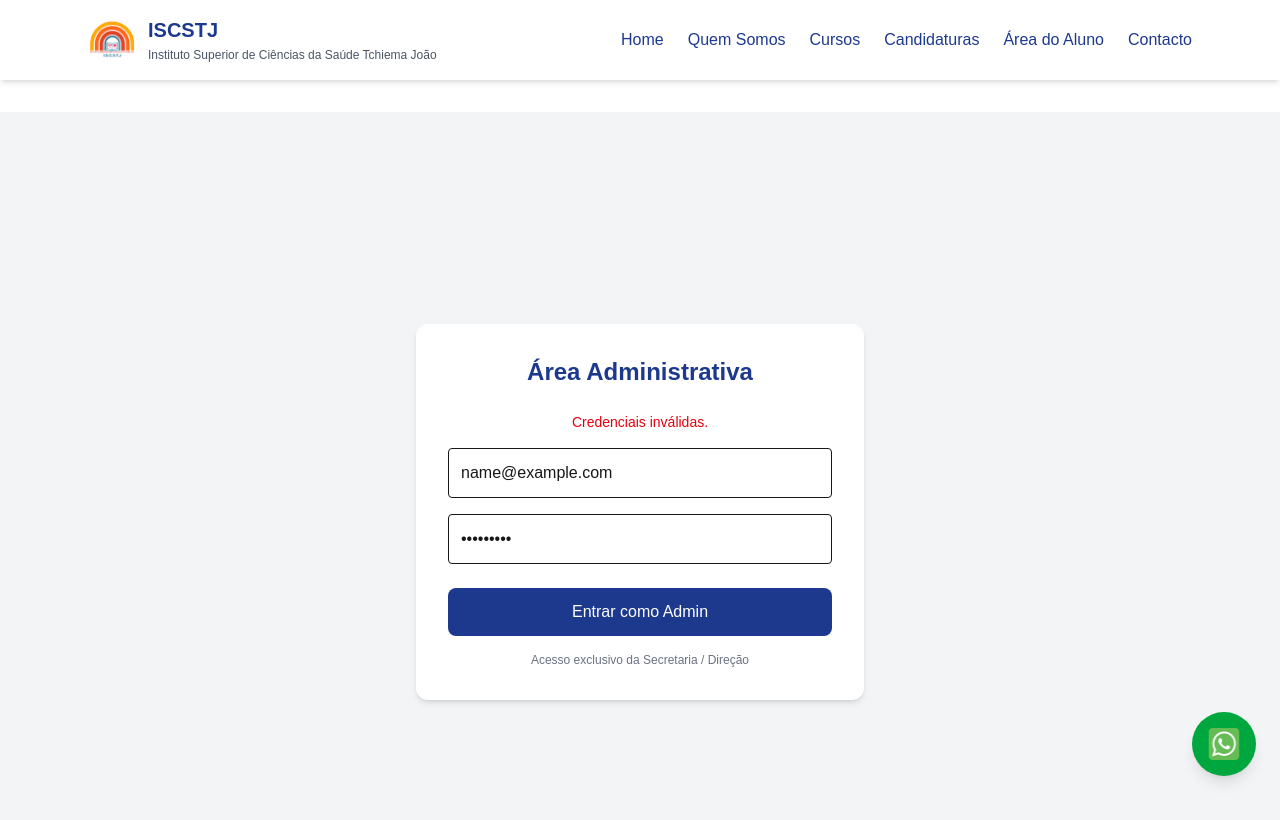
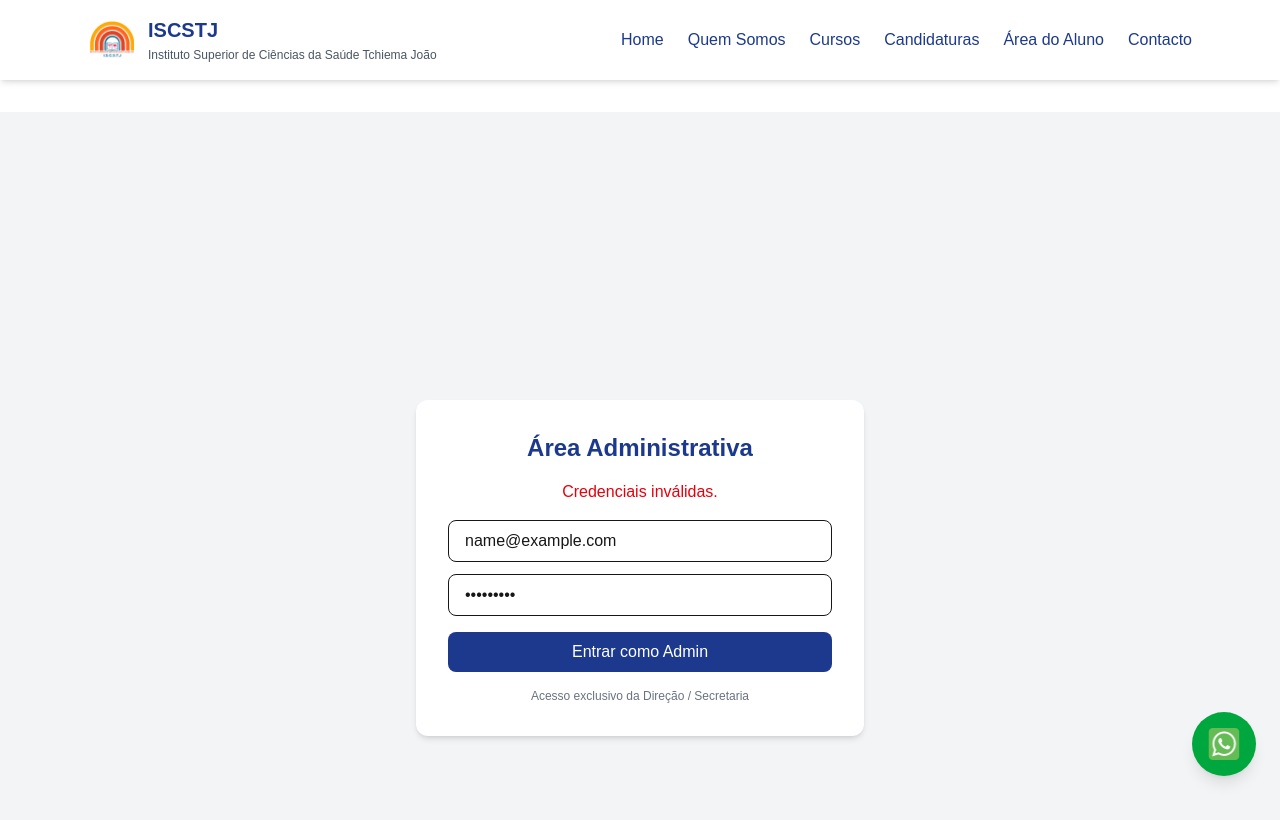
Before and after one commit to AdrianVeylor/iscstj-site, a Next.js app: page /admin/login in a window 1280 px wide. Both pictures are taken after typing "name@example.com", "Sample123" into the empty fields and a click on the button "Entrar como Admin". Shown: the top 820 px of the page. Built offline with nearby package versions, Linux system fonts and the light colour scheme; no server answers.

Commit message:
Fix admin login session + redirect

```diff
--- a/app/admin/login/page.tsx
+++ b/app/admin/login/page.tsx
@@ -3,25 +3,30 @@
 import { useState } from "react";
 import { useRouter } from "next/navigation";
 
-export default function AdminLoginPage() {
+export default function AdminLogin() {
   const router = useRouter();
-
   const [email, setEmail] = useState("");
-  const [password, setPassword] = useState("");
+  const [senha, setSenha] = useState("");
   const [erro, setErro] = useState("");
 
-  async function handleSubmit(e: React.FormEvent) {
+  async function handleLogin(e: React.FormEvent) {
     e.preventDefault();
     setErro("");
 
-    const res = await fetch("/api/login", {
-      method: "POST",
-      headers: { "Content-Type": "application/json" },
-      body: JSON.stringify({ email, password }),
-    });
+    // LOGIN FICTÍCIO CONTROLADO
+    if (
+      (email === "admin@iscstj.com" && senha === "admin123") ||
+      (email === "secretaria@iscstj.com" && senha === "secretaria123")
+    ) {
+      // 🔐 MARCAR SESSÃO
+      localStorage.setItem(
+        "admin",
+        JSON.stringify({ email, role: email.includes("admin") ? "admin" : "secretaria" })
+      );
 
-    if (res.ok) {
-      // REDIRECIONAMENTO POR ROLE
+      document.cookie = "admin_auth=true; path=/";
+
+      // 🔁 REDIRECIONAR
       if (email.includes("admin")) {
         router.push("/admin/login/dashboard");
       } else {
@@ -33,48 +38,44 @@ export default function AdminLoginPage() {
   }
 
   return (
-    <div className="min-h-screen flex items-center justify-center bg-gray-100 px-4">
+    <div className="min-h-screen flex items-center justify-center bg-gray-100 pt-28">
       <form
-        onSubmit={handleSubmit}
-        className="bg-white w-full max-w-md p-8 rounded-xl shadow-md"
+        onSubmit={handleLogin}
+        className="bg-white p-8 rounded-xl shadow-md w-full max-w-md"
       >
-        <h1 className="text-2xl font-bold text-blue-900 text-center mb-6">
+        <h1 className="text-2xl font-bold text-blue-900 mb-4 text-center">
           Área Administrativa
         </h1>
 
-        {erro && (
-          <p className="text-red-600 text-sm text-center mb-4">
-            {erro}
-          </p>
-        )}
+        {erro && <p className="text-red-600 mb-4 text-center">{erro}</p>}
 
         <input
           type="email"
           placeholder="Email"
           value={email}
           onChange={(e) => setEmail(e.target.value)}
-          className="w-full border p-3 rounded mb-4"
+          className="w-full mb-3 px-4 py-2 border rounded-lg"
           required
         />
 
         <input
           type="password"
-          placeholder="Senha"
-          value={password}
-          onChange={(e) => setPassword(e.target.value)}
-          className="w-full border p-3 rounded mb-6"
+          placeholder="Palavra-passe"
+          value={senha}
+          onChange={(e) => setSenha(e.target.value)}
+          className="w-full mb-4 px-4 py-2 border rounded-lg"
           required
         />
 
         <button
           type="submit"
-          className="w-full bg-blue-900 text-white py-3 rounded-lg hover:bg-blue-800 transition"
+          className="w-full bg-blue-900 text-white py-2 rounded-lg hover:bg-blue-950"
         >
           Entrar como Admin
         </button>
 
-        <p className="text-xs text-center text-gray-500 mt-4">
-          Acesso exclusivo da Secretaria / Direção
+        <p className="text-xs text-gray-500 text-center mt-4">
+          Acesso exclusivo da Direção / Secretaria
         </p>
       </form>
     </div>
--- a/app/middleware.ts
+++ b/app/middleware.ts
@@ -1,31 +1,13 @@
-import { NextRequest, NextResponse } from "next/server";
+import { NextResponse } from "next/server";
+import type { NextRequest } from "next/server";
 
-export function middleware(req: NextRequest) {
-  const authCookie = req.cookies.get("auth")?.value;
-  const url = req.nextUrl.pathname;
+export function middleware(request: NextRequest) {
+  const isAdminRoute = request.nextUrl.pathname.startsWith("/admin");
+  const auth = request.cookies.get("admin_auth");
 
-  // ROTAS PROTEGIDAS
-  if (url.startsWith("/admin")) {
-    if (!authCookie) {
-      return NextResponse.redirect(new URL("/admin/login", req.url));
-    }
-
-    const user = JSON.parse(authCookie);
-
-    // SECRETARIA NÃO ENTRA NO DASHBOARD ADMIN
-    if (
-      url.startsWith("/admin/login/dashboard") &&
-      user.role !== "admin"
-    ) {
-      return NextResponse.redirect(
-        new URL("/admin/login/secretaria", req.url)
-      );
-    }
+  if (isAdminRoute && !auth) {
+    return NextResponse.redirect(new URL("/admin/login", request.url));
   }
 
   return NextResponse.next();
 }
-
-export const config = {
-  matcher: ["/admin/:path*"],
-};
```
